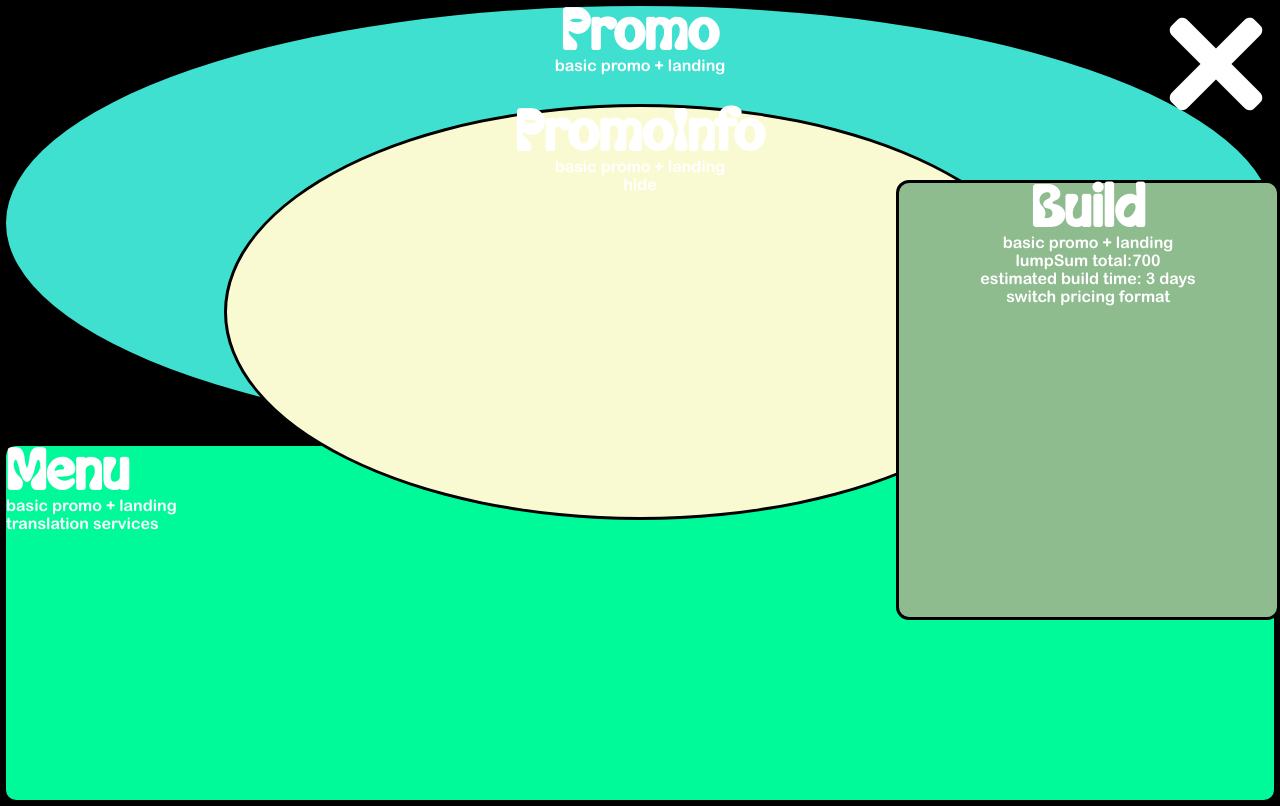
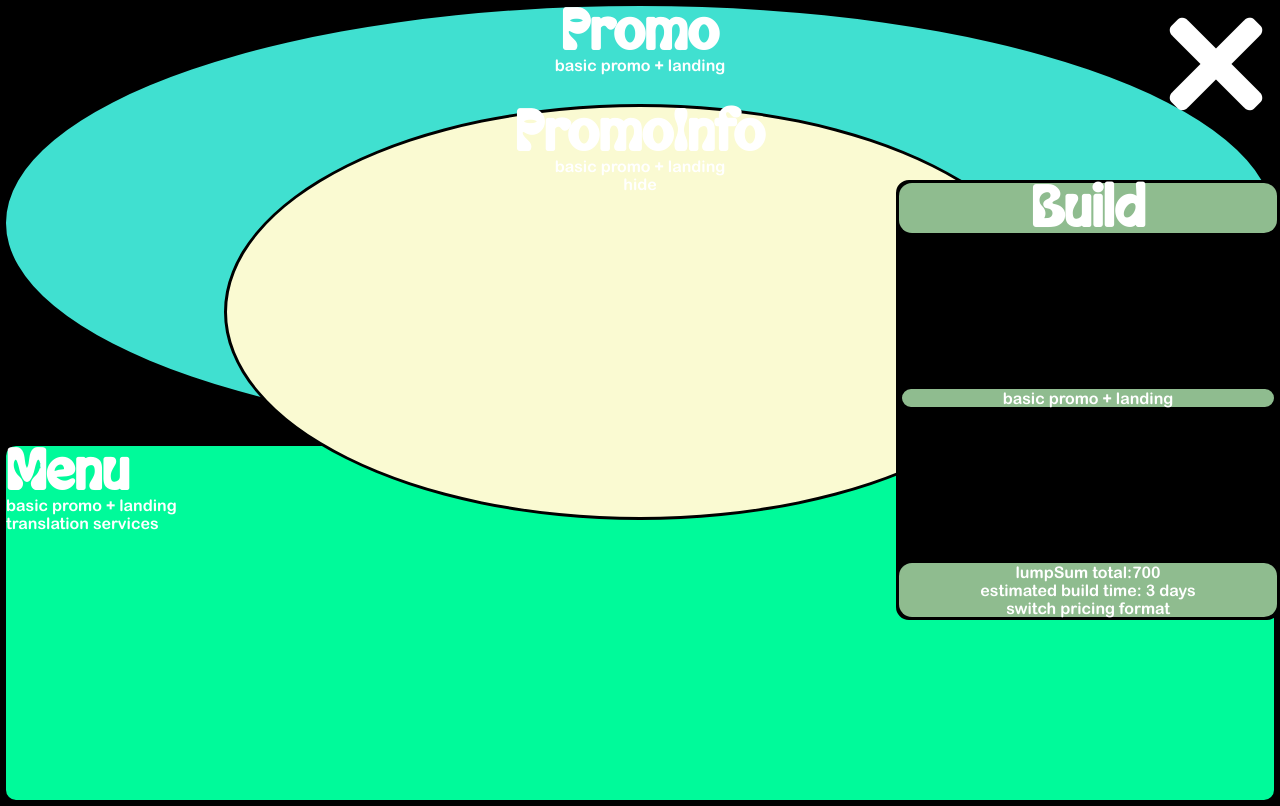
Before and after one commit to RoxanneTabuena/ub_webstudios, a React (Create React App) app: page /book in a window 1280 px wide. Built offline with nearby package versions, Linux system fonts and the light colour scheme.

Commit message:
add inner-styling to Build

```diff
--- a/src/components/book/Build.js
+++ b/src/components/book/Build.js
@@ -12,7 +12,8 @@ export const Build = ({build, handleUpdatePromo, handleRemoveBuild}) => {
     }
     return (
         <div className={style.build}>
-            <h2>Build</h2>
+            <h2 className={style.buildInfo}>Build</h2>
+            <div>
                 {build.map((item)=>{
                 return <BuildItem
                             key={item}
@@ -20,9 +21,12 @@ export const Build = ({build, handleUpdatePromo, handleRemoveBuild}) => {
                             handleUpdatePromo={handleUpdatePromo}
                             handleRemoveBuild={handleRemoveBuild}/>
                 })}
+            </div>
+            <div className={style.buildInfo}>
                 <p>{`${format} total:${cost}`}</p>
                 <p>estimated build time: {time} days</p>
                 <p onClick={handleSwitchFormat}>switch pricing format</p>
             </div>
+        </div>
     )
 }
--- a/src/components/book/book.module.css
+++ b/src/components/book/book.module.css
@@ -2,13 +2,13 @@
     z-index: 110;
 }
 /* add vignette styling*/
-.build, .promoInfo, .promo, .menu{
+.build, .promoInfo, .promo, .menu, .buildItem{
     border: 3px solid black;
 }
 .promo, .promoInfo{
     border-radius: 50%;
 }
-.menu, .build {
+.menu, .build, .buildItem, .buildInfo {
     border-radius: 13px;
 }
 /* center text */
@@ -84,6 +84,12 @@
 .build{
     height: 55%;
     width: 30%;
+    pointer-events: all;
+    background-color: black;
+    display: flex;
+    flex-direction: column;
+    justify-content: space-between;
+}
+.buildItem, .buildInfo{
     background-color: darkseagreen;
-    pointer-events: all;
 }
```
Lines whose indentation alone changed are shown as unchanged.
